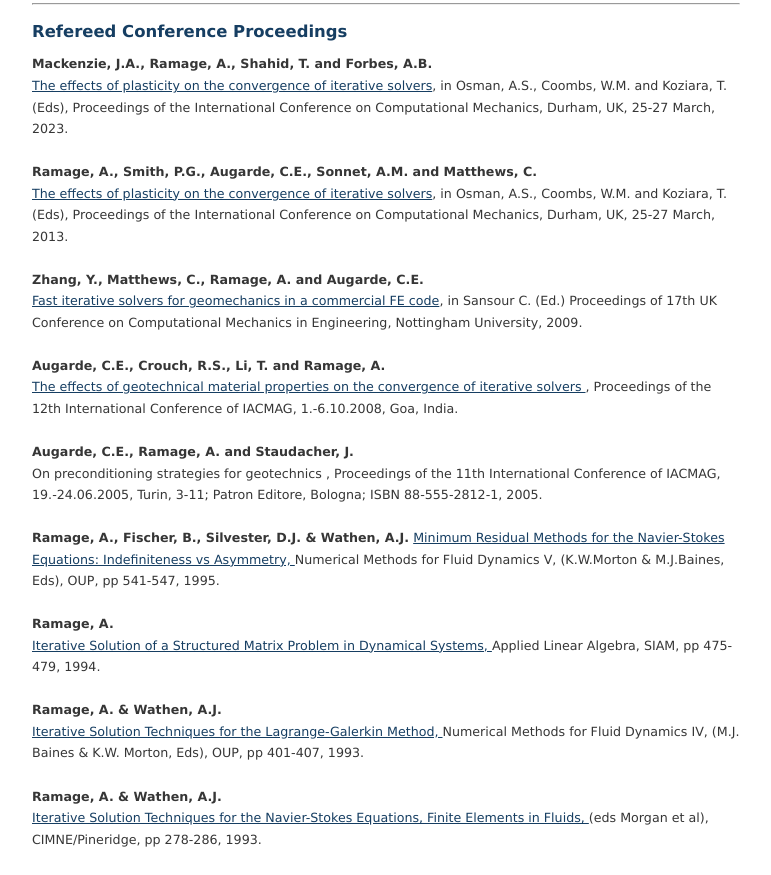
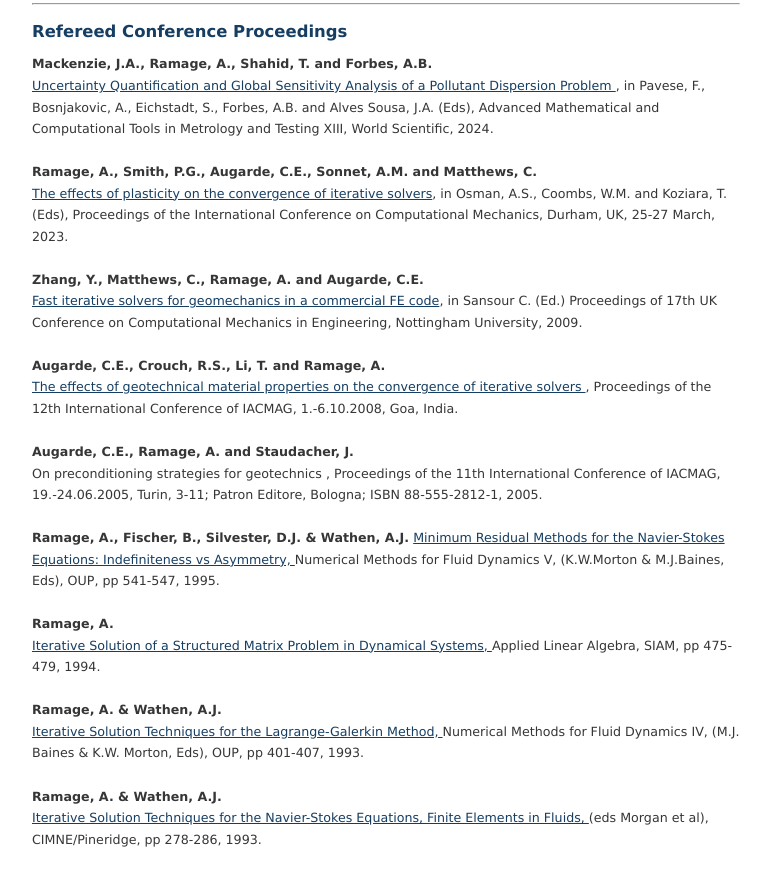
Before and after one commit to AlisonRamage/AlisonRamage.github.io, a plain HTML site: page publications.html in a window 1280 px wide. Shown: the part 3228-4103 px from the top of the page, without its empty margins (128-899 px from the left). Drawn offline with nearby package versions, Linux system fonts and the light colour scheme.

Commit message:
Add files via upload

```diff
--- a/publications.html
+++ b/publications.html
@@ -348,11 +348,12 @@ International Jopurnal of Numerical Methodss in Fluids 19, pp 67-83, 1994.
 <BR>
 <P>
 <BF>Mackenzie, J.A., Ramage, A., Shahid, T. and Forbes, A.B.</BF><p>
-<A HREF="./">
-The effects of plasticity on the convergence of iterative solvers</a>, in
-Osman, A.S., Coombs, W.M. and Koziara, T. (Eds),
-Proceedings of the International Conference on Computational Mechanics, Durham, UK,
-25-27 March, 2023.
+<A HREF="https://doi.org/10.1142/14037 ">
+ Uncertainty Quantification and Global Sensitivity Analysis of a Pollutant Dispersion Problem
+</a>, in
+Pavese, F., Bosnjakovic, A., Eichstadt, S., Forbes, A.B. and Alves Sousa, J.A. (Eds),
+Advanced Mathematical and Computational Tools in Metrology and Testing XIII, World Scientific,
+ 2024.
 <br><br>
 <P>
 <BF>Ramage, A., Smith, P.G., Augarde, C.E., Sonnet, A.M. and Matthews,
@@ -360,8 +361,7 @@ C.</BF><p>
 <A HREF="./reports/durham_13.pdf">
 The effects of plasticity on the convergence of iterative solvers</a>, in
 Osman, A.S., Coombs, W.M. and Koziara, T. (Eds),
-Proceedings of the International Conference on Computational Mechanics, Durham, UK,
-25-27 March, 2013.
+Proceedings of the International Conference on Computational Mechanics, Durham, UK, 25-27 March, 2023.
 <br><br>
 <P>
 <BF>Zhang, Y.,  Matthews, C., Ramage, A. and Augarde, C.E.</BF><p>
```
